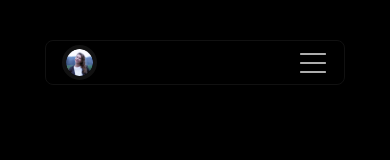
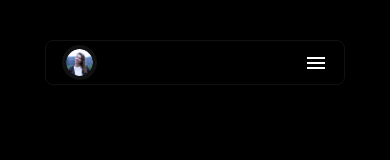
Before and after one commit to KamsNyc/Next-Portfolio, a Next.js app: page / in a window 390 px wide. Shown: the top 160 px of the page. Built offline with nearby package versions, Linux system fonts and the light colour scheme.

Commit message:
updated menu

```diff
--- a/app/components/Header.tsx
+++ b/app/components/Header.tsx
@@ -2,11 +2,12 @@ import Link from "next/link";
 import React from "react";
 import Avatar from "@mui/material/Avatar";
 import Image from "next/image";
+import MenuIcon from '@mui/icons-material/Menu';
 
 function Header() {
   return (
     <main className="flex justify-center text-sm font-thin w-full">
-      <section className="flex px-4 justify-between border-[1px] border-[#111111] rounded-lg text-white w-[300px] sm:w-[50%] h-[45px] ease-in-out duration-400 ">
+      <section className="flex px-4 justify-between border-[1px] border-[#111111] rounded-lg text-white w-[300px] sm:w-[50%] h-[45px] ease-in-out duration-300 ">
 
       <div className="items-center flex">
       <Avatar
@@ -20,12 +21,15 @@ function Header() {
 
 
     <div className="flex items-center md:hidden">
-    <Image
+
+      <MenuIcon className="w-[35px] h-[35px]"
+      />
+    {/* <Image
               src="/menuIcon.png"
               width={30}
               height={30}
               alt="Menu Icon"
-            />
+            /> */}
     </div>
 
 
```
